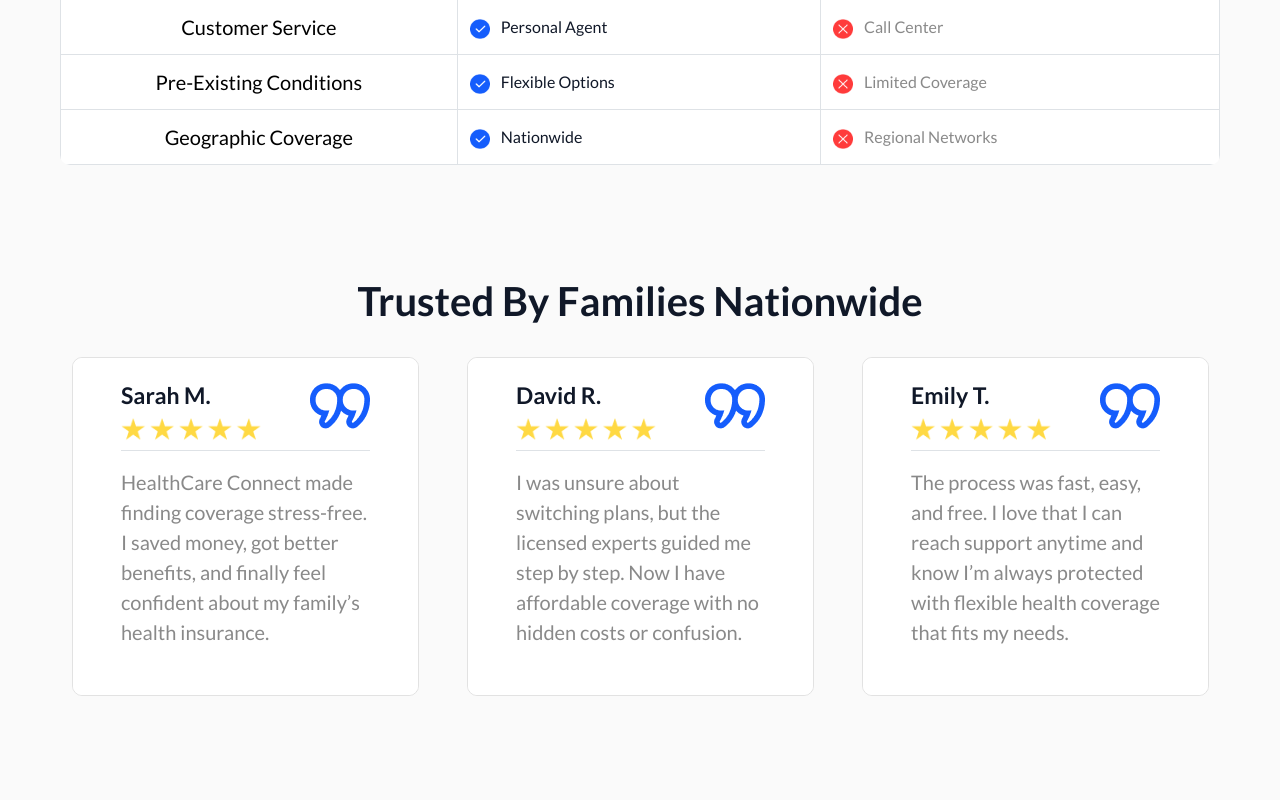
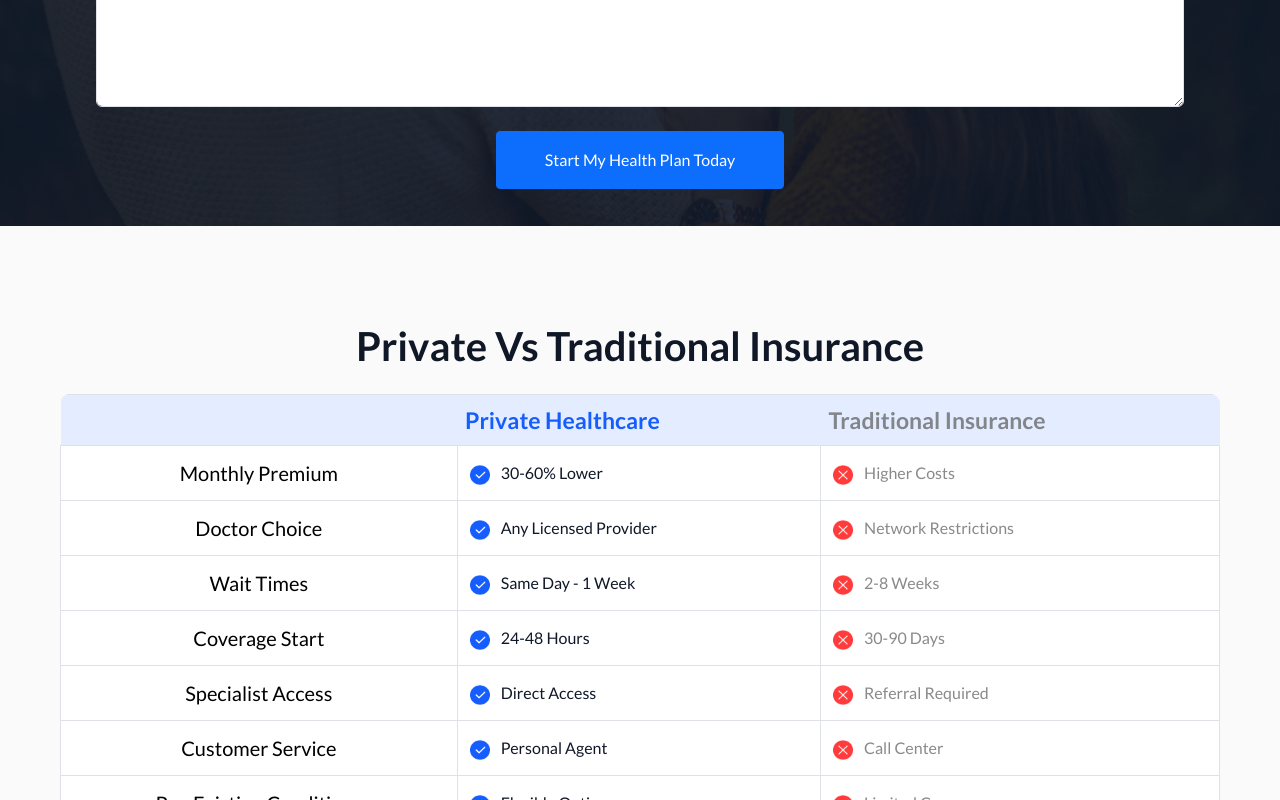
Before and after one commit to socialmiragem/Healthcare-connect, a React (Vite) app: page / in a window 1280 px wide. Shown: the part 1800-2600 px from the top of the page. Built offline with nearby package versions, Linux system fonts and the light colour scheme.

Commit message:
contact form moved higher up the page

```diff
--- a/src/assets/data/data.js
+++ b/src/assets/data/data.js
@@ -59,7 +59,11 @@
     { id : 1, title : "Sarah M.", stars : "/images/stars.png", icon : "/images/5.png", message : "HealthCare Connect made finding coverage stress-free. I saved money, got better benefits, and finally feel confident about my family’s health insurance."},
     { id : 2, title : "David R.", stars : "/images/stars.png", icon : "/images/5.png", message : "I was unsure about switching plans, but the licensed experts guided me step by step. Now I have affordable coverage with no hidden costs or confusion."},
     { id : 3, title : "Emily T.", stars : "/images/stars.png", icon : "/images/5.png", message : "The process was fast, easy, and free. I love that I can reach support anytime and know I’m always protected with flexible health coverage that fits my needs."},
-]
+    { id : 4, title : "Sarah M.", stars : "/images/stars.png", icon : "/images/5.png", message : "HealthCare Connect made finding coverage stress-free. I saved money, got better benefits, and finally feel confident about my family’s health insurance."},
+    { id : 5, title : "David R.", stars : "/images/stars.png", icon : "/images/5.png", message : "I was unsure about switching plans, but the licensed experts guided me step by step. Now I have affordable coverage with no hidden costs or confusion."},
+    { id : 6, title : "Emily T.", stars : "/images/stars.png", icon : "/images/5.png", message : "The process was fast, easy, and free. I love that I can reach support anytime and know I’m always protected with flexible health coverage that fits my needs."},
+
+  ]
 
 
 export const faqsData = [
--- a/src/pages/Home.jsx
+++ b/src/pages/Home.jsx
@@ -11,27 +11,28 @@
     return (
         <>
             <Hero
-                title = "Healthcare Made Simple for You & Your Family"
-                desc = "Skip the stress. Get affordable coverage with clear benefits and personal support every step of the way."
+                title="Healthcare Made Simple for You & Your Family"
+                desc="Skip the stress. Get affordable coverage with clear benefits and personal support every step of the way."
                 anchor_text="book an appointment"
                 anchor_link="#contact"
             />
-            <Counter/>
+            <Counter />
             <Cards
                 title="Why Families Trust HealthCare Connect"
+            />
+            <Contact
+                title="Speak With a Licensed Expert Today"
             />
             <Table
                 title="Private vs Traditional Insurance"
             />
             <Testimonials
-                title = "Trusted by Families Nationwide"
+                title="Trusted by Families Nationwide"
             />
             <Faqs
                 title="Get Answers to Your Questions"
             />
-            <Contact
-                title = "Speak With a Licensed Expert Today"
-            />
+
         </>
     )
 }
```
